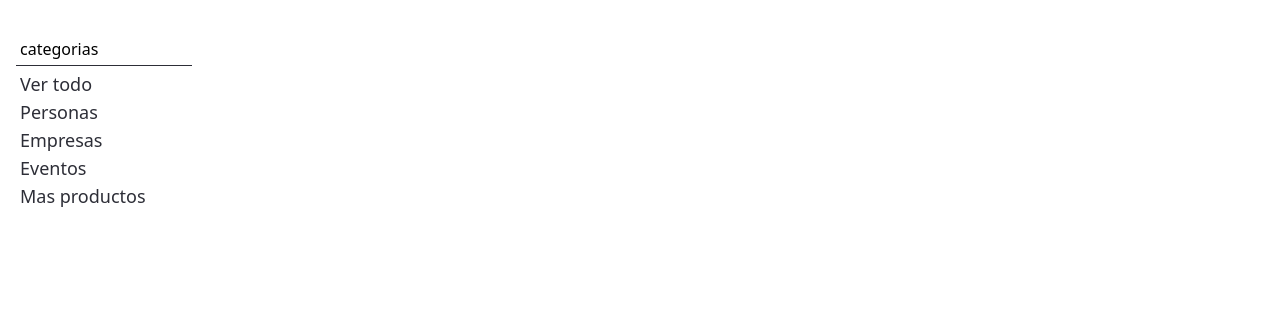
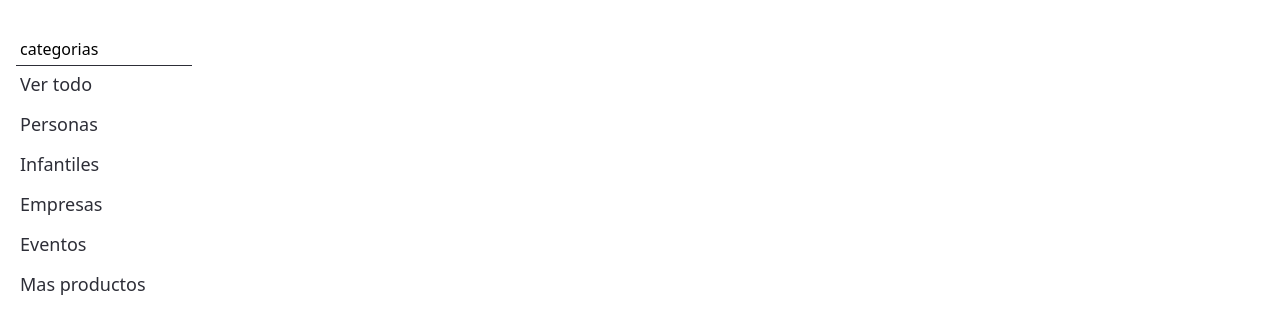
Before and after one commit to leannfran/Nyka-Ecommerce, a Next.js app in the folder nyka-ecommerce/: page /store in a window 1280 px wide. Shown: the part 267-596 px from the top of the page. Built offline with nearby package versions, Linux system fonts and the light colour scheme; no server answers; the database is empty.

Commit message:
ADD:filters

```diff
--- a/nyka-ecommerce/src/components/ItemDetailContainer.jsx
+++ /dev/null
@@ -1,31 +0,0 @@
-import { getProducto } from "@/firebase/firebase";
-import { useEffect, useState } from "react";
-import { useRouter } from 'next/router'
-
-const ItemDetailContainer = () => {
-    const [producto, setProducto] = useState();
-    const router = useRouter()
-    const {id} = router.query;
-    useEffect(() => {
-        if(id){
-        getProducto(id).then((item)=>{
-            setProducto(item)
-        })
-
-        }
-    }, [id])
-
-    if(!producto){
-        return <div>login...</div>
-    }
-
-    return (
-        <div>
-            <div className="mx-10 my-10 flex items-center justify-between flex-wrap gap-8">
-               <ItemDetail item={producto} />
-             </div>
-        </div>
-    );
-}
-
-export default ItemDetailContainer;
--- a/nyka-ecommerce/src/pages/store.jsx
+++ b/nyka-ecommerce/src/pages/store.jsx
@@ -1,7 +1,8 @@
-import ItemListContainer from "@/components/items/ItemListContainer";
 import NavBar from "@/components/NavBar";
 import { getProductsByCategory } from "@/firebase/firebase";
 import Image from "next/image";
+import {useEffect, useState} from 'react'
+import ItemList from '../components/items/ItemList'
 
 
 const Tienda = () => {
@@ -10,7 +11,38 @@ const Tienda = () => {
   const fondo2 =
     "https://firebasestorage.googleapis.com/v0/b/nyka-ecommerce.appspot.com/o/Image.png?alt=media&token=14724734-66c5-4c7c-9bae-a3b20dd3c4a7";
 
-    getProductsByCategory("infantiles")
+  const [category, setCategory] = useState("");
+  const [productos, setProductos] = useState([]);
+
+
+
+  useEffect(() => {
+    getProductsByCategory(category).then((productsFiltered) => {
+      const productsList = <ItemList products={productsFiltered} plantilla={"item"} />;
+      setProductos(productsList);
+    })
+
+
+  }, [category]);
+
+  const changeCategoryAll = ()=> {
+    setCategory("")
+  }
+  const changeCategoryPersonas = ()=> {
+    setCategory("personas")
+  }
+  const changeCategoryEmpresas = ()=> {
+    setCategory("empresas")
+  }
+  const changeCategoryInfantiles = ()=> {
+    setCategory("infantiles")
+  }
+  const changeCategoryEventos = ()=> {
+    setCategory("eventos")
+  }
+  const changeCategoryMore = ()=> {
+    setCategory("more")
+  }
 
   return (
     <div className=" bg-white">
@@ -39,16 +71,17 @@ const Tienda = () => {
             categorias
           </p>
 
-          <ul className="pl-1 gap-3 mt-1 text-lg text-[#2D2E37]">
-            <li>Ver todo</li>
-            <li>Personas</li>
-            <li>Empresas</li>
-            <li>Eventos</li>
-            <li>Mas productos</li>
+          <ul className="flex flex-col items-start pl-1 gap-3 mt-1 text-lg text-[#2D2E37]">
+            <button className=" hover:text-[#8D4925]" onClick={changeCategoryAll}>Ver todo</button>
+            <button className=" hover:text-[#8D4925]" onClick={changeCategoryPersonas}>Personas</button>
+            <button className=" hover:text-[#8D4925]" onClick={changeCategoryInfantiles}>Infantiles</button>
+            <button className=" hover:text-[#8D4925]" onClick={changeCategoryEmpresas}>Empresas</button>
+            <button className=" hover:text-[#8D4925]" onClick={changeCategoryEventos}>Eventos</button>
+            <button className=" hover:text-[#8D4925]" onClick={changeCategoryMore}>Mas productos</button>
           </ul>
         </section>
-        <section>
-          <ItemListContainer wrap={true} />
+        <section className="flex flex-row flex-wrap gap-3 m-3">
+          {productos}{/* productosfiltrados */}
         </section>
       </div>
     </div>
```
Also changed, not shown: 2 other files (tests, documents, lock files or other folders).
